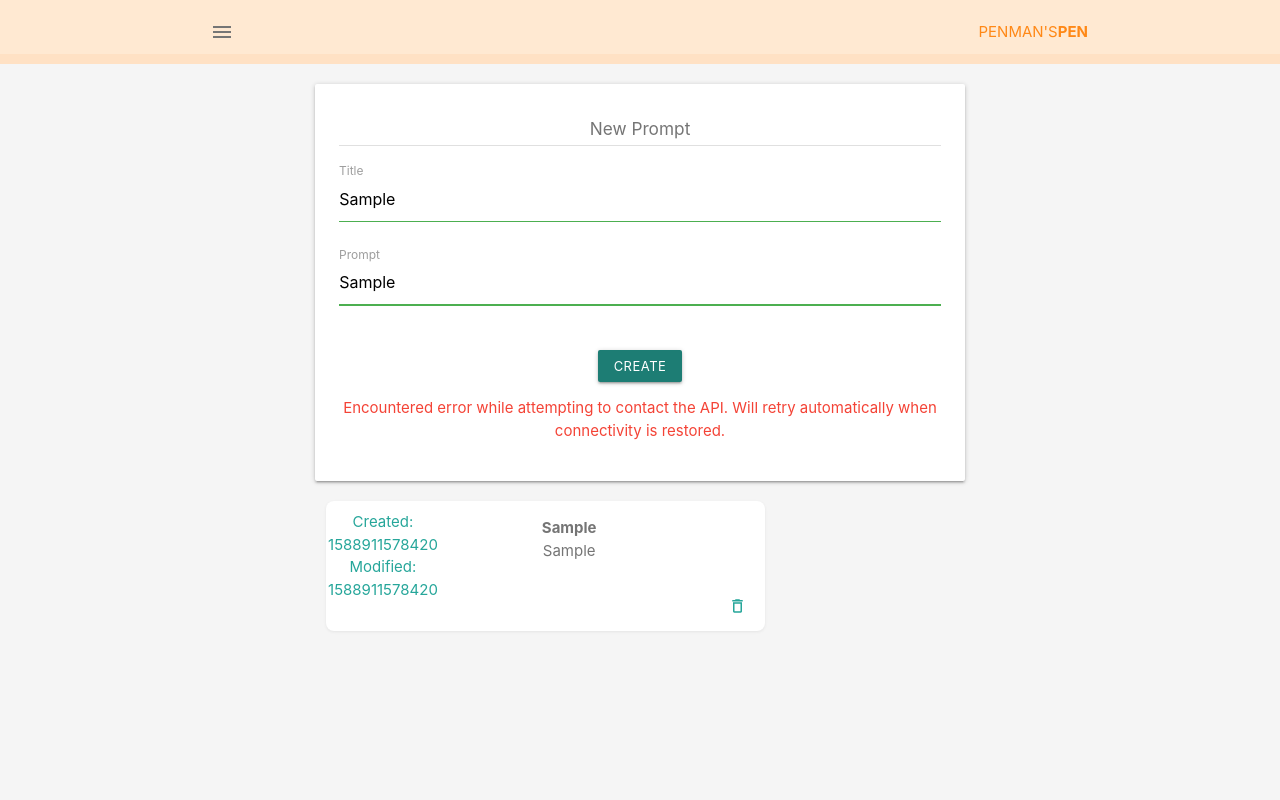
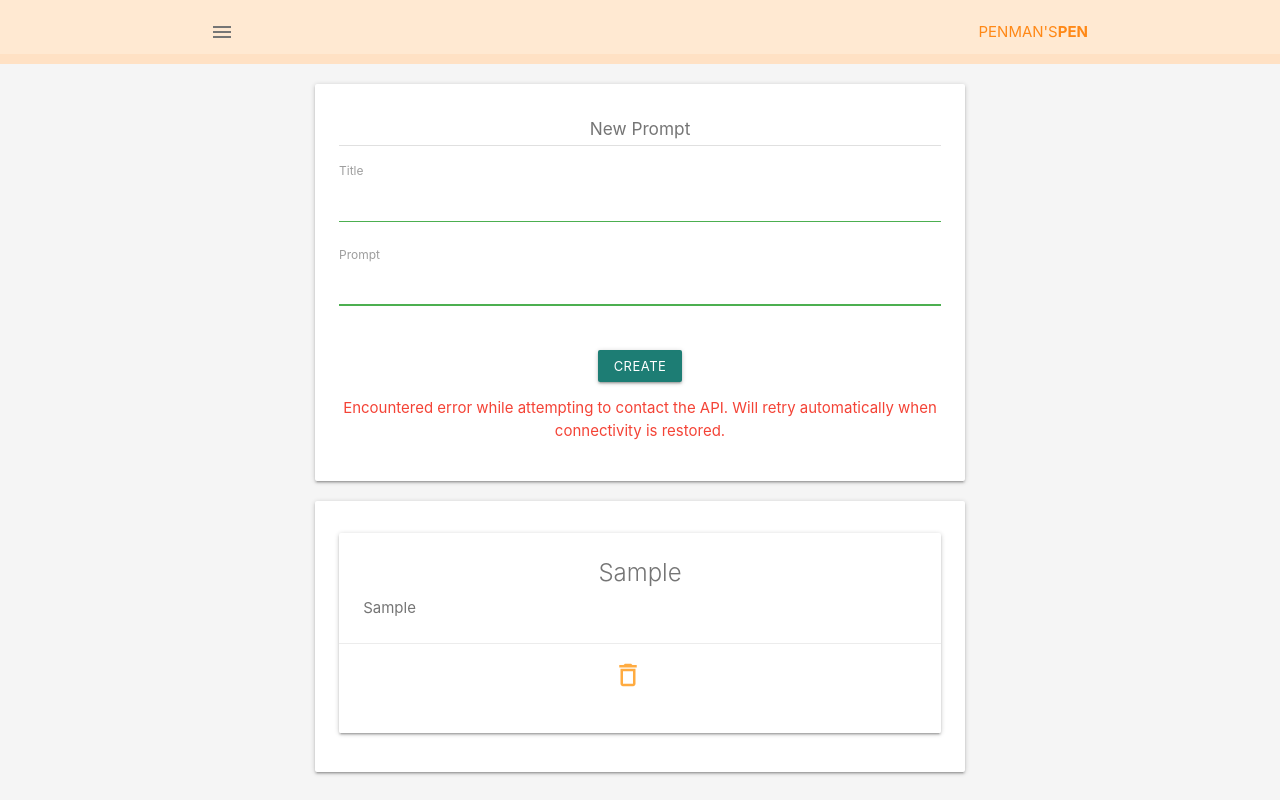
Before and after one commit to mathlander/penman, a React (Create React App) app in the folder penman-ui/: page /prompts in a window 1280 px wide. Both pictures are taken after typing "Sample", "Sample" into the empty fields and a click on the button "CREATE". Built offline with nearby package versions, Linux system fonts and the light colour scheme; no server answers.

Commit message:
Fixed sizing of prompt-card.  Moved createdDate and modifiedDate to tooltip.

```diff
--- a/penman-ui/src/components/prompt/NewPromptCard.tsx
+++ b/penman-ui/src/components/prompt/NewPromptCard.tsx
@@ -46,13 +46,18 @@ class NewPromptCard extends Component<Props> {
         const timestamp = Date.now();
         if (this.state.body.length && this.state.title.length) {
             this.props.create(this.props.authenticatedUser, {
-                ...this.state,
+                title: this.state.title,
+                body: this.state.body,
                 authorId: this.props.authenticatedUser.authorId,
                 createdDate: new Date(timestamp),
                 modifiedDate: new Date(timestamp),
                 promptId: -timestamp,
             });
         }
+        this.setState({
+            title: '',
+            body: '',
+        });
     }
 
     render() {
@@ -63,11 +68,11 @@ class NewPromptCard extends Component<Props> {
                     <h6>New Prompt</h6>
                     <div className="divider"></div>
                     <div className="input-field">
-                        <input id="title" type="text" className="validate" onChange={this.handleInputChange} required autoFocus />
+                        <input id="title" type="text" className="validate" onChange={this.handleInputChange} value={this.state.title} required autoFocus />
                         <label htmlFor="title">Title</label>
                     </div>
                     <div className="input-field">
-                        <textarea id="body" className="validate materialize-textarea" data-length="100000000" onChange={this.handleTextAreaChange} required />
+                        <textarea id="body" className="validate materialize-textarea" data-length="100000000" onChange={this.handleTextAreaChange} value={this.state.body} required />
                         <label htmlFor="body">Prompt</label>
                     </div>
                     <div className="input-field center">
--- a/penman-ui/src/components/prompt/PromptCard.tsx
+++ b/penman-ui/src/components/prompt/PromptCard.tsx
@@ -1,4 +1,5 @@
-import React from 'react';
+import React, { Component } from 'react';
+import M from 'materialize-css';
 import { IAuthenticatedUser, IPrompt } from '../../store/types';
 
 export interface IPromptCardProps {
@@ -9,22 +10,59 @@ export interface IPromptCardProps {
     deleteEntity: (user: IAuthenticatedUser, prompt: IPrompt) => any;
 };
 
-const PromptCard = (props: IPromptCardProps) => {
-    return (
-        <div className="prompt card-panel white container">
-            <div className="prompt-details row">
-                <div className="prompt-title s12 m6">{props.prompt.title}</div>
-                <div className="prompt-contents s12 m6">{props.prompt.body}</div>
-            </div>
-            <div className="secondary-content row">
-                <div className="created-date s3">Created: {Date.now()}</div>
-                <div className="modified-date s3">Modified: {Date.now()}</div>
-                <div className="prompt-delete s6">
-                    <i className="material-icons" onClick={() => props.deleteEntity(props.user, props.prompt)}>delete_outline</i>
+interface IPromptCardState {
+    toolTipInstance?: M.Tooltip | null,
+};
+
+class PromptCard extends Component<IPromptCardProps> {
+    state: IPromptCardState = {
+        toolTipInstance: null,
+    }
+
+    componentDidMount() {
+        const { createdDate, modifiedDate } = this.props.prompt;
+        const tooltipped = document.querySelectorAll(`.tooltip-prompt-cc-${this.props.prompt.promptId}`);
+        const toolTipInstance = M.Tooltip.init(
+                tooltipped,
+                {
+                    enterDelay: 500,
+                    exitDelay: 10,
+                    html: `
+                        <p className="created-date">Created: ${createdDate && createdDate.toLocaleDateString()}</p>
+                        <p className="modified-date">Modified: ${modifiedDate && modifiedDate.toLocaleDateString()}</p>
+                    `,
+                }
+            ).shift();
+        this.setState({
+            toolTipInstance
+        });
+    }
+
+    componentWillUnmount() {
+        this.state.toolTipInstance?.destroy();
+    }
+
+    render() {
+        const { prompt, user, deleteEntity } = this.props;
+        const { promptId, title, body } = prompt;
+        return (
+            <div className="prompt card-panel white row">
+                <div className="card">
+                    <div className={`card-content tooltip-prompt-cc-${promptId}`}>
+                        <span className="card-title">{title}</span>
+                        <p>{body}</p>
+                    </div>
+                    <div className="card-action">
+                        <div className="row">
+                            <a href="/dashboard">
+                                <i className="material-icons small" onClick={() => deleteEntity(user, prompt)}>delete_outline</i>
+                            </a>
+                        </div>
+                    </div>
                 </div>
             </div>
-        </div>
-    );
+        );
+    }
 };
 
 export default PromptCard;
--- a/penman-ui/src/index.css
+++ b/penman-ui/src/index.css
@@ -129,7 +129,7 @@ form .input-field {
   margin-top: 20px;
 }
 
-.card-panel.prompt {
+/* .card-panel.prompt {
   border-radius: 8px;
   padding: 10px;
   box-shadow: 0px 1px 3px rgba(90, 90, 90, 0.1);
@@ -137,6 +137,9 @@ form .input-field {
   grid-template-columns: 2fr 6fr 1fr;
   grid-template-areas: "image details delete";
   position: relative;
+} */
+.prompt .card-content p {
+  text-align: left;
 }
 
 .prompt img {
@@ -156,9 +159,9 @@ form .input-field {
   right: 9px;
 }
 
-.prompt-delete i {
+/* .prompt-delete i {
   font-size: 18px;
-}
+} */
 
 .prompt-title {
   font-weight: bold;
@@ -167,3 +170,11 @@ form .input-field {
 .prompt-body {
   font-size: 0.8em;
 }
+
+.created-date {
+  font-size: 10px;
+}
+
+.modified-date {
+  font-size: 10px;
+}
```
